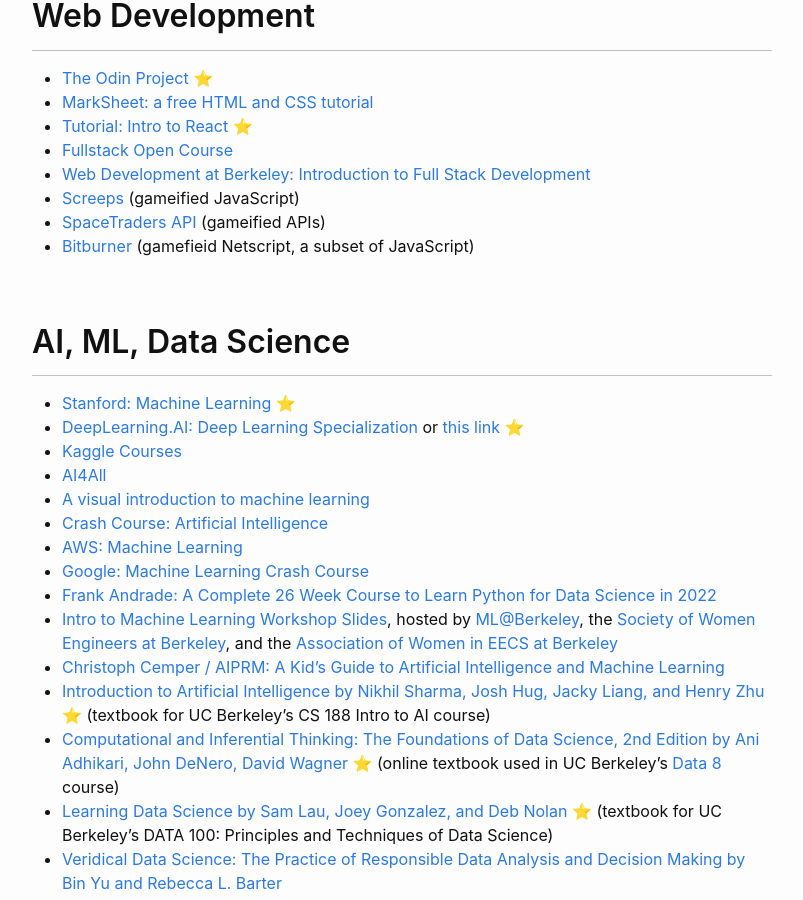
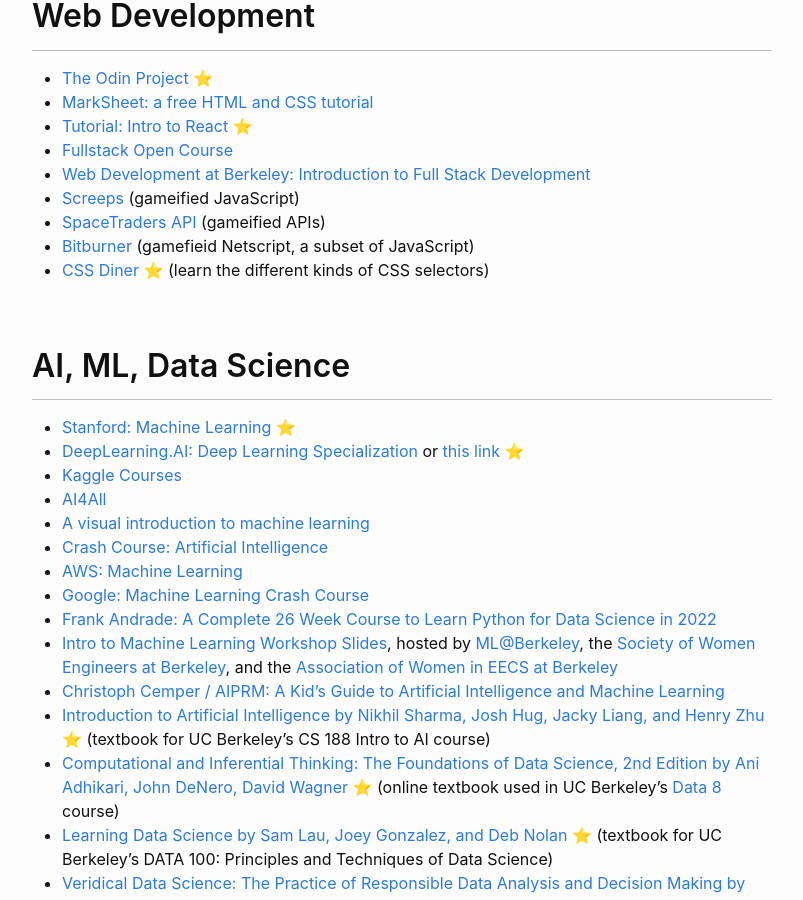
Before and after one commit to phrdang/phrdang.github.io, a Jekyll site: the page built from resources.md, in a window 1280 px wide and 900 px high, scrolled down 2757 px. Shown: the whole window, without its empty margins (238-1041 px from the left). Built offline with Jekyll 4.4.1, drawn with Linux system fonts in a browser that asks for light colours.

Commit message:
Add CSS diner to resources

```diff
--- a/resources.md
+++ b/resources.md
@@ -102,6 +102,7 @@
 - [Screeps](https://screeps.com/) (gameified JavaScript)
 - [SpaceTraders API](https://spacetraders.io/) (gameified APIs)
 - [Bitburner](https://danielyxie.github.io/bitburner/) (gamefieid Netscript, a subset of JavaScript)
+- [CSS Diner](https://flukeout.github.io/) ⭐ (learn the different kinds of CSS selectors)
 
 ## AI, ML, Data Science
 
```
